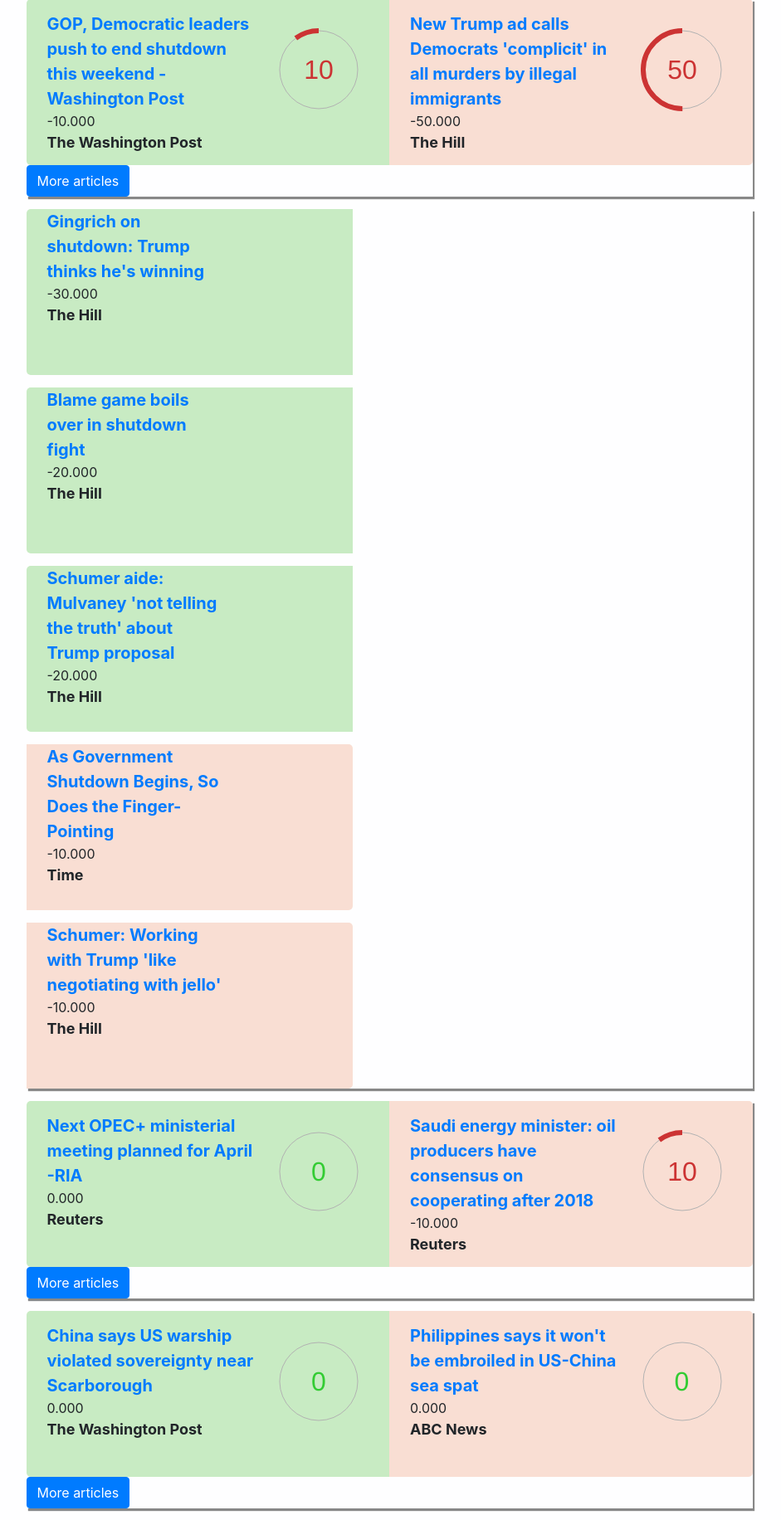
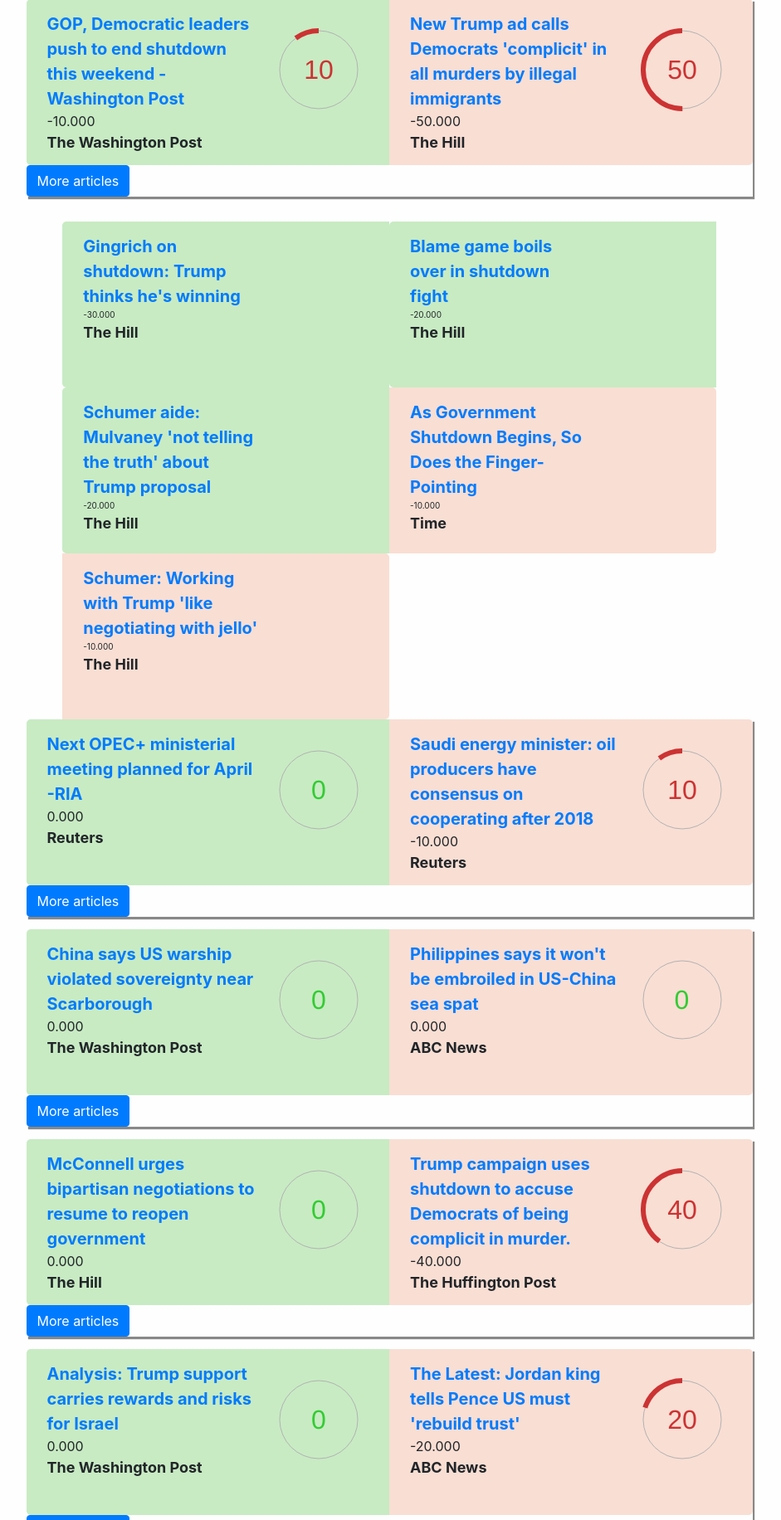
Before and after one commit to sallydly/PairNews, a Django app: page / in a window 1280 px wide, after a click on "More articles". Shown: the part 88-1920 px from the top of the page at 83% size, without its empty margins (171-1112 px from the left). Run offline with Django 3.2, Linux system fonts and the light colour scheme; data comes from the database, SQL or seed files in the repository; some libraries are stand-ins or nearby versions.

Commit message:
expand rows almost good

```diff
--- a/gotnews_app/templates/gotnews_app/index.html
+++ b/gotnews_app/templates/gotnews_app/index.html
@@ -110,7 +110,7 @@
   	</a>
 		</div>
 
-		<div class="row collapse" id="row-{{row.id}}-expanded">
+		<div class="collapsible-row collapse" id="row-{{row.id}}-expanded">
 			{% for event_id, art_querysets in other_articles.items %}
         {% if key == event_id %}
           <div class="expand-row" id="row-{{row.id}}">
--- a/static/general.css
+++ b/static/general.css
@@ -30,14 +30,29 @@
 	box-shadow: 2px 3px 1px #888888;
 }
 
+div.collapsible-row{
+	width:70%;
+	margin:15px auto;
+	font-size: 10px;
+	/*box-shadow: 2px 3px 1px #888888;*/
+}
+
 div.expand-row{
 	width:90%;
+	margin:30px auto;
+	height:25vh;
+}
+
+div.expand-col-xs-sm-md-lg-6{
+	width:50%;
+	float:left;
+	height:25vh;
 }
 
 div.col-xs-sm-md-lg-6{
 	width:50%;
+	float:left;
 	height:25vh;
-
 }
 
 div.col-xs-sm-md-lg-6.positive{
```
